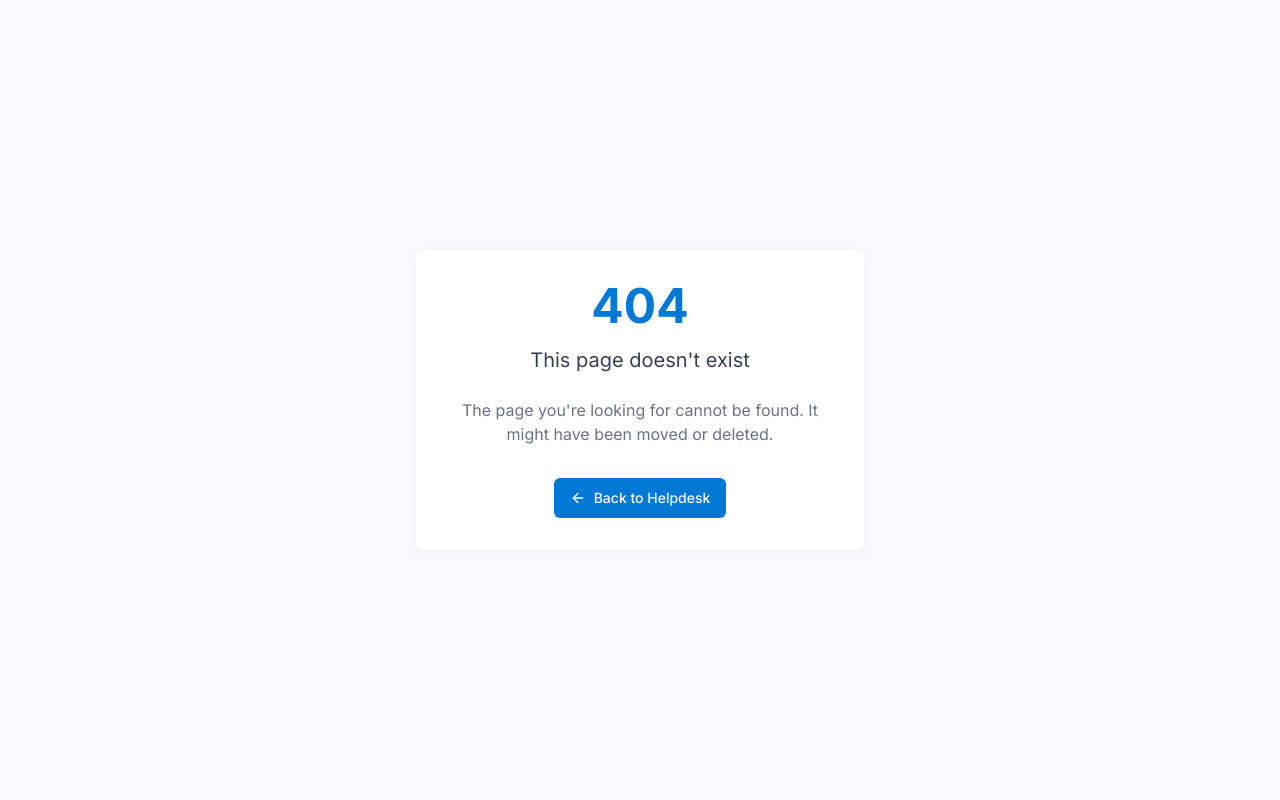
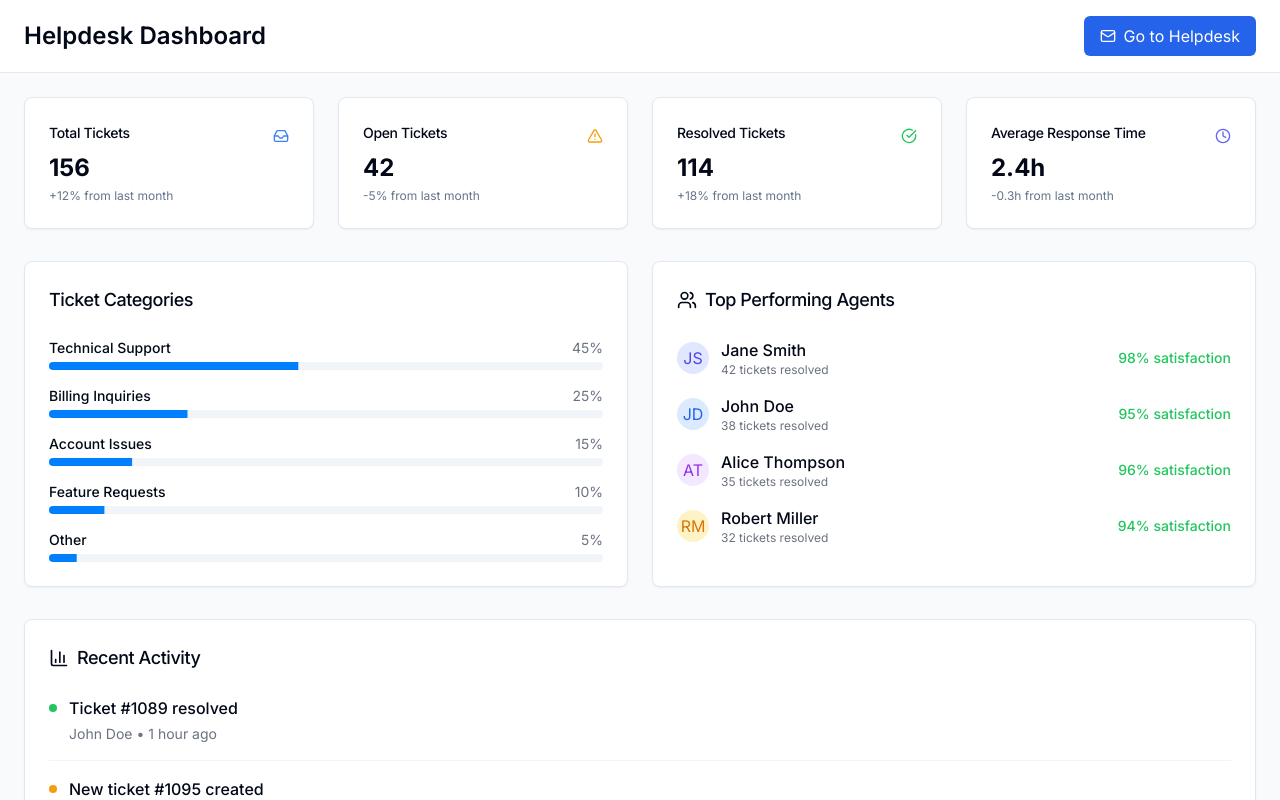
Before and after one commit to thevishaljaiswal/happy-helpdesk-owl, a React (Vite) app: page /dashboard in a window 1280 px wide. Before the commit this address had no page. Shown: the top 800 px of the page. Built offline with nearby package versions, Linux system fonts and the light colour scheme.

Commit message:
feat: Add Dashboard page and navigation
Adds a new Dashboard page and implements navigation to the helpdesk page.

```diff
--- a/src/App.tsx
+++ b/src/App.tsx
@@ -1,9 +1,11 @@
+
 import { Toaster } from "@/components/ui/toaster";
 import { Toaster as Sonner } from "@/components/ui/sonner";
 import { TooltipProvider } from "@/components/ui/tooltip";
 import { QueryClient, QueryClientProvider } from "@tanstack/react-query";
-import { BrowserRouter, Routes, Route } from "react-router-dom";
+import { BrowserRouter, Routes, Route, Navigate } from "react-router-dom";
 import Index from "./pages/Index";
+import Dashboard from "./pages/Dashboard";
 import NotFound from "./pages/NotFound";
 
 const queryClient = new QueryClient();
@@ -15,7 +17,9 @@ const App = () => (
       <Sonner />
       <BrowserRouter>
         <Routes>
-          <Route path="/" element={<Index />} />
+          <Route path="/" element={<Navigate to="/dashboard" replace />} />
+          <Route path="/dashboard" element={<Dashboard />} />
+          <Route path="/helpdesk" element={<Index />} />
           {/* ADD ALL CUSTOM ROUTES ABOVE THE CATCH-ALL "*" ROUTE */}
           <Route path="*" element={<NotFound />} />
         </Routes>
--- a/src/components/layout/Header.tsx
+++ b/src/components/layout/Header.tsx
@@ -1,6 +1,7 @@
 
 import React from 'react';
-import { ChevronDown, Filter, Search } from 'lucide-react';
+import { Link } from 'react-router-dom';
+import { ChevronDown, Filter, Search, LayoutDashboard } from 'lucide-react';
 import { Button } from "@/components/ui/button";
 
 const Header: React.FC = () => {
@@ -20,6 +21,13 @@ const Header: React.FC = () => {
       </div>
 
       <div className="flex items-center space-x-2">
+        <Link to="/dashboard" className="mr-2">
+          <Button variant="outline" size="sm" className="flex items-center gap-1">
+            <LayoutDashboard className="h-4 w-4" />
+            <span className="hidden md:inline">Dashboard</span>
+          </Button>
+        </Link>
+
         <div className="relative hidden md:block">
           <Search className="h-4 w-4 text-gray-500 absolute left-3 top-1/2 transform -translate-y-1/2" />
           <input
--- /dev/null
+++ b/src/pages/Dashboard.tsx
@@ -0,0 +1,224 @@
+
+import React from 'react';
+import { Link } from 'react-router-dom';
+import {
+  Inbox,
+  Users,
+  Clock,
+  AlertTriangle,
+  CheckCircle,
+  BarChart3,
+  Mail
+} from 'lucide-react';
+import { Card, CardContent, CardHeader, CardTitle } from "@/components/ui/card";
+import { Progress } from "@/components/ui/progress";
+
+const Dashboard: React.FC = () => {
+  // Sample stats for dashboard
+  const stats = [
+    {
+      title: "Total Tickets",
+      value: "156",
+      change: "+12% from last month",
+      icon: Inbox,
+      color: "text-blue-500"
+    },
+    {
+      title: "Open Tickets",
+      value: "42",
+      change: "-5% from last month",
+      icon: AlertTriangle,
+      color: "text-amber-500"
+    },
+    {
+      title: "Resolved Tickets",
+      value: "114",
+      change: "+18% from last month",
+      icon: CheckCircle,
+      color: "text-green-500"
+    },
+    {
+      title: "Average Response Time",
+      value: "2.4h",
+      change: "-0.3h from last month",
+      icon: Clock,
+      color: "text-indigo-500"
+    }
+  ];
+
+  // Sample category distribution
+  const categories = [
+    { name: "Technical Support", percentage: 45 },
+    { name: "Billing Inquiries", percentage: 25 },
+    { name: "Account Issues", percentage: 15 },
+    { name: "Feature Requests", percentage: 10 },
+    { name: "Other", percentage: 5 }
+  ];
+
+  return (
+    <div className="flex flex-col min-h-screen bg-gray-50">
+      {/* Header */}
+      <header className="border-b border-gray-200 py-4 px-6 bg-white">
+        <div className="flex items-center justify-between">
+          <h1 className="text-2xl font-semibold">Helpdesk Dashboard</h1>
+          <Link
+            to="/helpdesk"
+            className="flex items-center gap-2 bg-blue-600 text-white px-4 py-2 rounded-md hover:bg-blue-700 transition-colors"
+          >
+            <Mail className="h-4 w-4" />
+            Go to Helpdesk
+          </Link>
+        </div>
+      </header>
+
+      {/* Main Content */}
+      <main className="flex-1 p-6">
+        {/* Stats Cards */}
+        <div className="grid grid-cols-1 md:grid-cols-2 lg:grid-cols-4 gap-6 mb-8">
+          {stats.map((stat, index) => (
+            <Card key={index}>
+              <CardHeader className="flex flex-row items-center justify-between pb-2">
+                <CardTitle className="text-sm font-medium">
+                  {stat.title}
+                </CardTitle>
+                <stat.icon className={`h-4 w-4 ${stat.color}`} />
+              </CardHeader>
+              <CardContent>
+                <div className="text-2xl font-bold">{stat.value}</div>
+                <p className="text-xs text-muted-foreground mt-1">
+                  {stat.change}
+                </p>
+              </CardContent>
+            </Card>
+          ))}
+        </div>
+
+        {/* Charts and Analytics */}
+        <div className="grid grid-cols-1 lg:grid-cols-2 gap-6 mb-8">
+          {/* Ticket Categories */}
+          <Card>
+            <CardHeader>
+              <CardTitle className="text-lg font-medium">Ticket Categories</CardTitle>
+            </CardHeader>
+            <CardContent>
+              <div className="space-y-4">
+                {categories.map((category, index) => (
+                  <div key={index}>
+                    <div className="flex items-center justify-between mb-1">
+                      <span className="text-sm font-medium">{category.name}</span>
+                      <span className="text-sm text-gray-500">{category.percentage}%</span>
+                    </div>
+                    <Progress value={category.percentage} className="h-2" />
+                  </div>
+                ))}
+              </div>
+            </CardContent>
+          </Card>
+
+          {/* Agent Performance */}
+          <Card>
+            <CardHeader>
+              <CardTitle className="text-lg font-medium">
+                <div className="flex items-center gap-2">
+                  <Users className="h-5 w-5" />
+                  <span>Top Performing Agents</span>
+                </div>
+              </CardTitle>
+            </CardHeader>
+            <CardContent>
+              <div className="space-y-4">
+                <div className="flex items-center justify-between">
+                  <div className="flex items-center gap-3">
+                    <div className="w-8 h-8 bg-indigo-100 rounded-full flex items-center justify-center text-indigo-600">
+                      JS
+                    </div>
+                    <div>
+                      <div className="font-medium">Jane Smith</div>
+                      <div className="text-xs text-gray-500">42 tickets resolved</div>
+                    </div>
+                  </div>
+                  <div className="text-green-500 text-sm font-medium">98% satisfaction</div>
+                </div>
+
+                <div className="flex items-center justify-between">
+                  <div className="flex items-center gap-3">
+                    <div className="w-8 h-8 bg-blue-100 rounded-full flex items-center justify-center text-blue-600">
+                      JD
+                    </div>
+                    <div>
+                      <div className="font-medium">John Doe</div>
+                      <div className="text-xs text-gray-500">38 tickets resolved</div>
+                    </div>
+                  </div>
+                  <div className="text-green-500 text-sm font-medium">95% satisfaction</div>
+                </div>
+
+                <div className="flex items-center justify-between">
+                  <div className="flex items-center gap-3">
+                    <div className="w-8 h-8 bg-purple-100 rounded-full flex items-center justify-center text-purple-600">
+                      AT
+                    </div>
+                    <div>
+                      <div className="font-medium">Alice Thompson</div>
+                      <div className="text-xs text-gray-500">35 tickets resolved</div>
+                    </div>
+                  </div>
+                  <div className="text-green-500 text-sm font-medium">96% satisfaction</div>
+                </div>
+
+                <div className="flex items-center justify-between">
+                  <div className="flex items-center gap-3">
+                    <div className="w-8 h-8 bg-amber-100 rounded-full flex items-center justify-center text-amber-600">
+                      RM
+                    </div>
+                    <div>
+                      <div className="font-medium">Robert Miller</div>
+                      <div className="text-xs text-gray-500">32 tickets resolved</div>
+                    </div>
+                  </div>
+                  <div className="text-green-500 text-sm font-medium">94% satisfaction</div>
+                </div>
+              </div>
+            </CardContent>
+          </Card>
+        </div>
+
+        {/* Recent Activity */}
+        <Card>
+          <CardHeader>
+            <CardTitle className="text-lg font-medium">
+              <div className="flex items-center gap-2">
+                <BarChart3 className="h-5 w-5" />
+                <span>Recent Activity</span>
+              </div>
+            </CardTitle>
+          </CardHeader>
+          <CardContent>
+            <div className="space-y-4">
+              {[1, 2, 3, 4, 5].map((_, index) => (
+                <div key={index} className="flex items-start gap-3 pb-4 border-b border-gray-100 last:border-0 last:pb-0">
+                  <div className={`w-2 h-2 rounded-full mt-2 ${
+                    index % 3 === 0 ? "bg-green-500" :
+                    index % 3 === 1 ? "bg-amber-500" : "bg-blue-500"
+                  }`}></div>
+                  <div className="flex-1">
+                    <div className="font-medium">
+                      {index % 3 === 0 ? "Ticket #1089 resolved" :
+                       index % 3 === 1 ? "New ticket #1095 created" :
+                       "Ticket #1092 escalated to Level 2"}
+                    </div>
+                    <div className="text-sm text-gray-500 mt-1">
+                      {index % 2 === 0 ? "John Doe" : "Jane Smith"} • {index + 1} hour{index !== 0 ? "s" : ""} ago
+                    </div>
+                  </div>
+                </div>
+              ))}
+            </div>
+          </CardContent>
+        </Card>
+      </main>
+    </div>
+  );
+};
+
+export default Dashboard;
```
